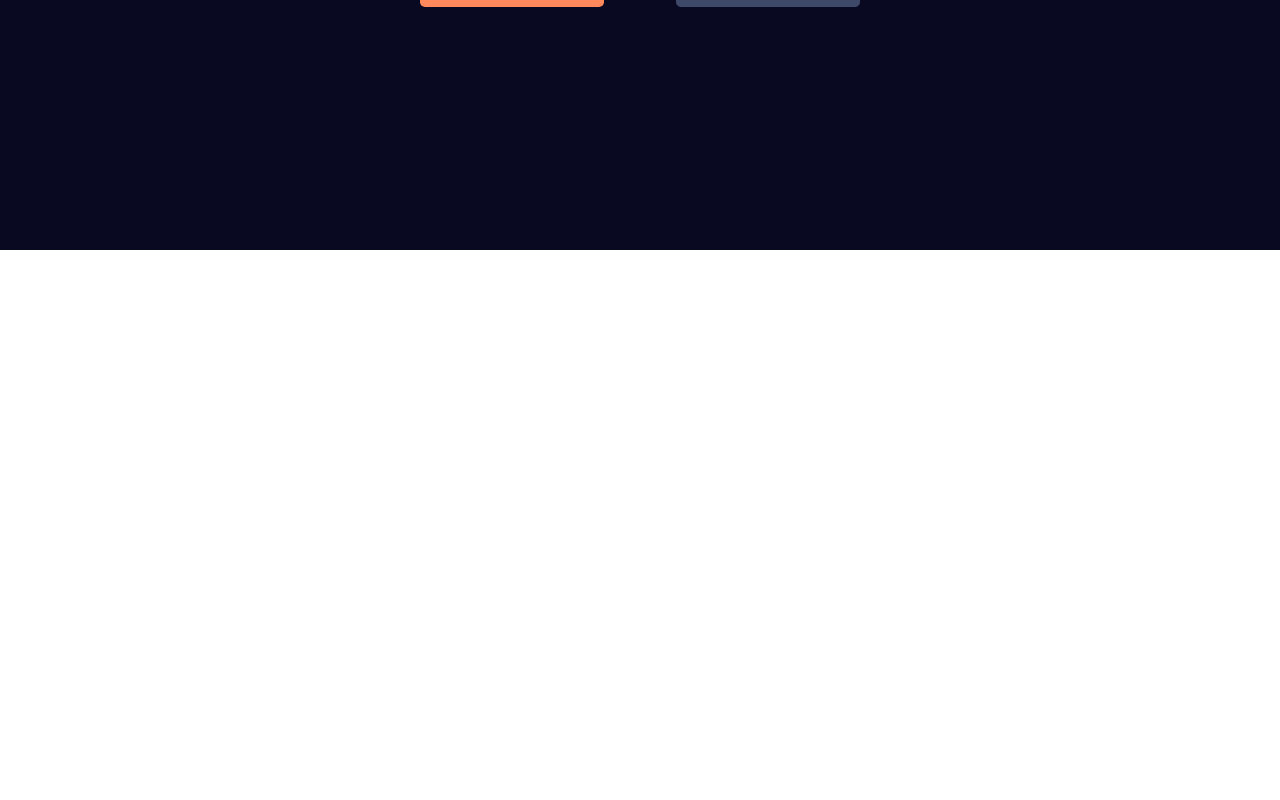
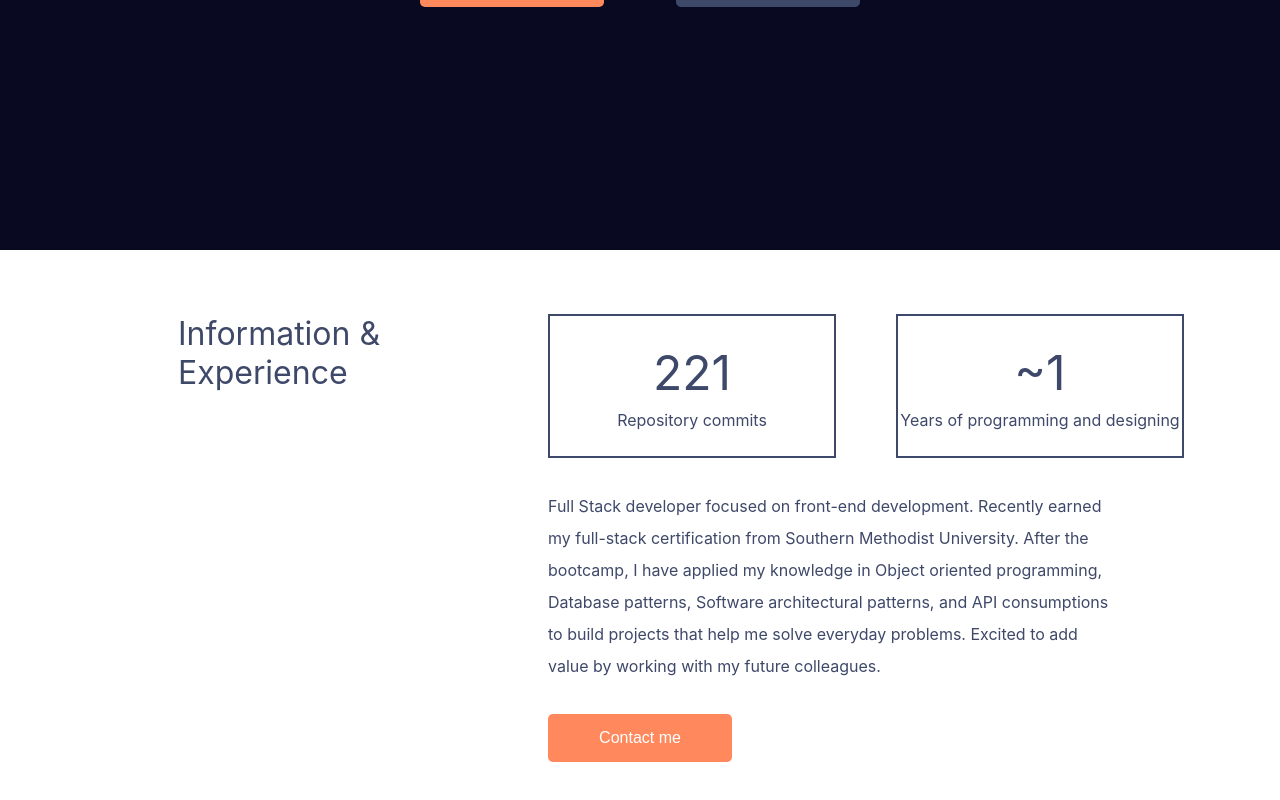
Before and after one commit to isipcasinillo/react-porfolio, a React (Create React App) app: page / in a window 1280 px wide. Shown: the part 518-1318 px from the top of the page. Before the commit the page ends 813 px from the top, so only its background shows below. Built offline with nearby package versions, Linux system fonts and the light colour scheme.

Commit message:
Information component styled but needs button routing

```diff
--- a/src/App.js
+++ b/src/App.js
@@ -2,6 +2,7 @@
 import Header from './Components/Header/Header'
 import Hero from './Components/Hero/Hero'
 import './App.css';
+import Information from './Components/Information/Information';
 
 function App() {
   return (
@@ -10,6 +11,7 @@ function App() {
       <Hero />
       <div className='wrapper'>
 
+        <Information />
       </div>
     </>
   );
--- /dev/null
+++ b/src/Components/Information/Information.css
@@ -0,0 +1,97 @@
+.Information__wrapper {
+height: auto;
+}
+
+.Info__box {
+    width:288px;
+    height:144px;
+    border: solid 2px #3E4869;
+    display: flex;
+    flex-direction: column;
+    justify-content: center;
+    align-items: center;
+}
+
+.Info__box__container {
+    display: flex;
+    flex-direction: column;
+    justify-content: center;
+    align-items: center;
+
+}
+
+
+.Info__title {
+    margin: 0 auto;
+    font-size: 32px;
+    color:#3E4869;
+    margin-top: 64px;
+    margin-bottom: 32px;
+    width: 288px;
+
+
+}
+.Info__box__num {
+    font-size: 48px;
+    color: #3E4869;
+}
+
+.prog {
+    margin-top: 24px;
+}
+.Info__box__text {
+    margin-top: 8px;
+    font-size: 16px;
+    color: #3E4869;
+}
+
+.Info__paragraph {
+    margin: 0 auto;
+    margin-top: 32px;
+    width: 288px;
+    font-size: 16px;
+    line-height: 32px;
+    color: #3E4869;
+}
+
+.Info__contact {
+    border-style: none;
+    border-radius: 5px;
+    font-size: 16px;
+    color:white;
+    background-color: #FF895D;
+    width: 288px;
+    height: 48px;
+    margin-top: 32px;
+    margin-bottom: 64px;
+}
+
+@media only screen and (min-width: 1088px) {
+    .Info__container {
+        display: flex;
+        flex-direction: row;
+    }
+    .Info__box__subcontainer {
+        margin-top: 64px;
+        display: flex;
+        flex-direction: row;
+    }
+    .prog {
+        margin-top: 0px;
+        margin-left: 60px;
+    }
+    .Info__paragraph {
+        margin-left: 0px;
+        width: 568px;
+    }
+    .Info__contact {
+        width:184px;
+    }
+    .Info__box__container {
+        align-items: flex-start;
+    }
+}
+
+@media only screen and (min-width: 678px)    and (max-width: 1087px){
+
+}
--- /dev/null
+++ b/src/Components/Information/Information.js
@@ -0,0 +1,45 @@
+import React from 'react'
+import '../Information/Information.css'
+function Information() {
+    return (
+        <>
+            <div className='Information__wrapper'>
+                <div className='Info__container'>
+                    <div className='Info__title'>Information & Experience</div>
+                    <div className='Info__box__container'>
+                        <div className='Info__box__subcontainer'>
+                            <div className='Info__box'>
+                                <div className='Info__box__num'>
+                                    221
+                                </div>
+                                <div className='Info__box__text'>
+                                    Repository commits
+                                </div>
+                            </div>
+                            <div className='Info__box prog'>
+                                <div className='Info__box__num'>
+                                    ~1
+                                </div>
+                                <div className='Info__box__text'>
+                                    Years of programming and designing
+                                </div>
+                            </div>
+                        </div>
+
+                        <div className='Info__paragraph'>
+                            Full Stack developer focused on front-end development. Recently earned my full-stack certification from Southern Methodist University. After the bootcamp, I have applied  my knowledge in Object oriented programming, Database patterns, Software architectural patterns, and API consumptions to build projects that help me solve everyday problems. Excited to add value by working with my future colleagues.
+                        </div>
+                        <button className='Info__contact'>
+                            Contact me
+                        </button>
+                    </div>
+
+
+                </div>
+
+            </div>
+        </>
+    )
+}
+
+export default Information;
```
